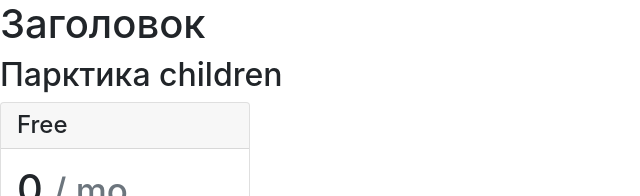
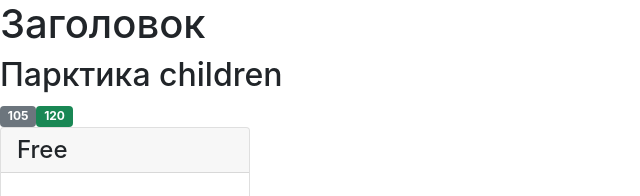
Before and after one commit to a-berezhkov/react-learn, a React (Create React App) app: page / in a window 1280 px wide. Shown: the top 196 px of the page, without its empty margins (0-640 px from the left). Built offline with nearby package versions, Linux system fonts and the light colour scheme.

Commit message:
practice: children, Badge

```diff
--- a/src/app/App.jsx
+++ b/src/app/App.jsx
@@ -6,6 +6,7 @@ import { CardLiked } from "../components/CardLiked/CardLiked";
 import { Jumbotron } from "../components/Jumbotron/Jumbotron";
 import { Layout } from "../layout/Layout";
 import { CardPrice } from "../components/CardPrice/CardPrice";
+import { Badge } from "../components/Badge/Badge";
 
 const arr = ["text1","text2", "text3"]
 
@@ -26,6 +27,9 @@ const App = () => {
     <>
       <h1>Заголовок</h1>
       <h2> Парктика children </h2>
+      <Badge>105</Badge>
+      <Badge type="success">120</Badge>
+
       <CardPrice type="Free" price="0" buttonText = "Sign up for free" >
         <ul>
           {
--- /dev/null
+++ b/src/components/Badge/Badge.jsx
@@ -0,0 +1,8 @@
+import React from 'react'
+
+export const Badge = ({type = "secondary", children}) => {
+    console.log(type);
+  return (
+    <span className={"badge bg-" + (type)}>{children}</span>
+  )
+}
```
